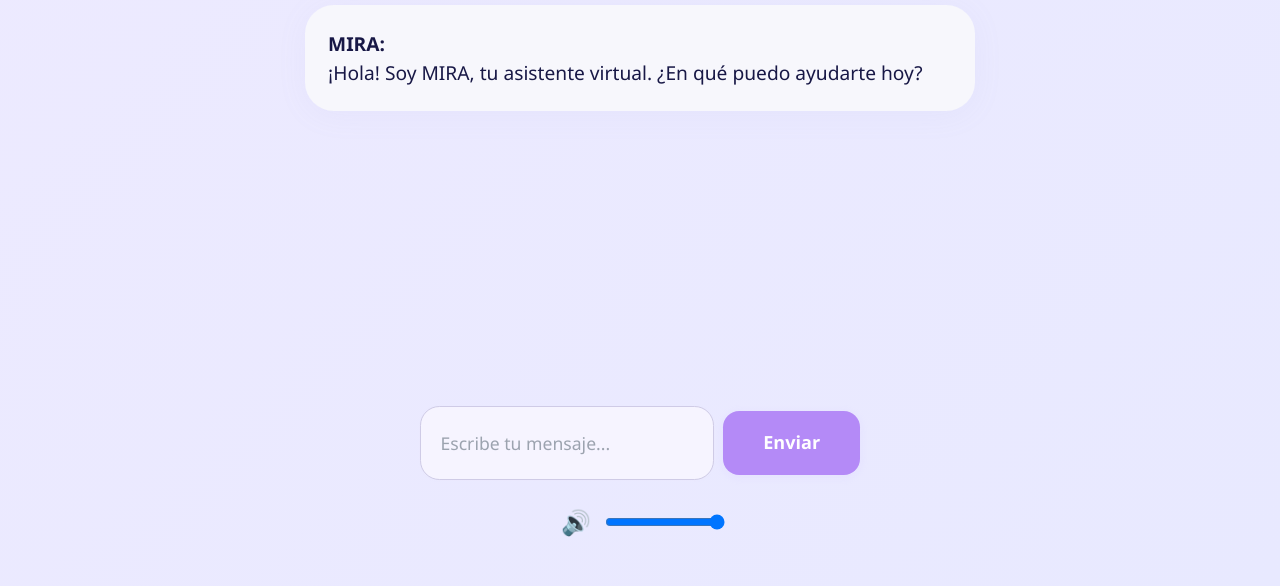
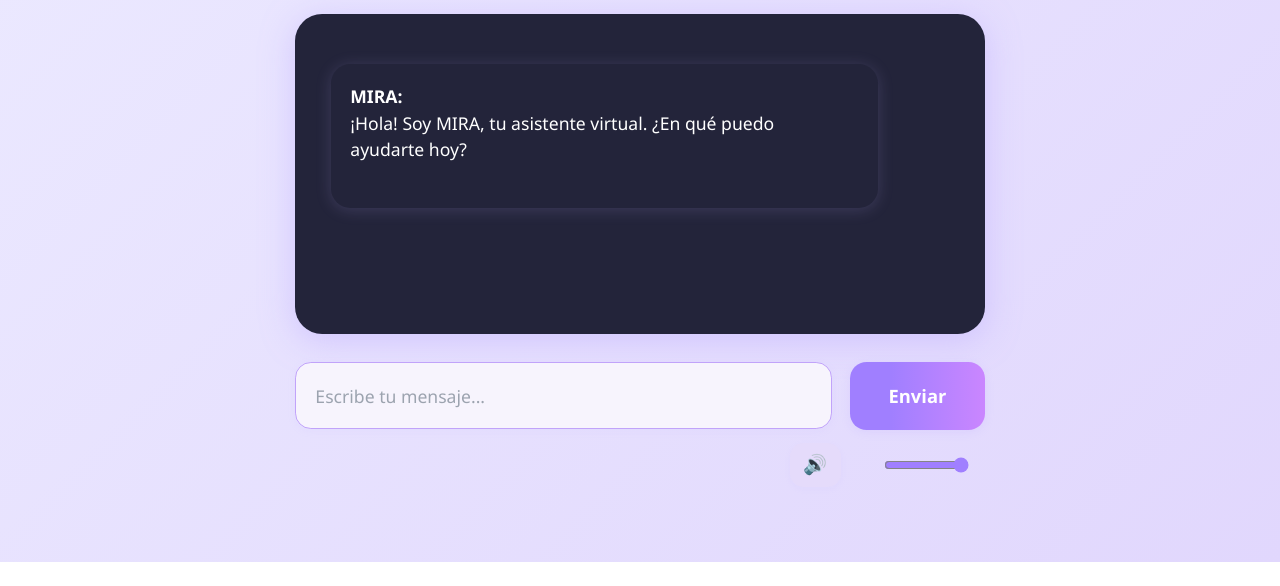
Before and after one commit to innova-space-edu/borrador, a plain HTML site: page index.html in a window 1280 px wide. Shown: the part 238-824 px from the top of the page. After the commit the page ends 800 px from the top, so only its background shows below. Drawn offline with nearby package versions, Linux system fonts and the light colour scheme.

Commit message:
Update index.html

```diff
--- a/index.html
+++ b/index.html
@@ -9,154 +9,181 @@
   <script src="https://cdn.jsdelivr.net/npm/mathjax@3/es5/tex-mml-chtml.js"></script>
   <style>
     body {
-      background: linear-gradient(135deg, #edeaff 0%, #e8e9ff 100%);
+      background: linear-gradient(135deg, #eceaff 0%, #e1d7fd 100%);
       min-height: 100vh;
-      font-family: 'Segoe UI', sans-serif;
-      margin: 0;
+      font-family: 'Segoe UI', Arial, sans-serif;
+    }
+    #main-container {
+      max-width: 900px;
+      margin: 0 auto;
+      padding: 2.5rem 1rem 0 1rem;
+      display: flex;
+      flex-direction: column;
+      align-items: center;
+      min-height: 100vh;
     }
     #avatar-mira {
-      width: 120px;   /* AVATAR GRANDE */
-      height: 120px;
-      margin: 0 auto;
+      width: 98px;
+      height: 98px;
+      margin-bottom: 0.7rem;
+      margin-top: 1.3rem;
+      border-radius: 2.5rem;
+      box-shadow: 0 6px 32px #bbaaff80;
+      background: #f6f7ff;
       display: block;
-      transition: filter 0.3s, opacity 0.3s;
-      filter: drop-shadow(0 0 32px #b48af7) grayscale(0.2) brightness(1.08);
     }
     #avatar-mira.pulse {
-      animation: halo-glow 1.4s infinite alternate;
-      filter: drop-shadow(0 0 44px #96f7f3) brightness(1.25);
+      animation: halo-glow 1.2s infinite alternate;
+      filter: drop-shadow(0 0 24px #a855f7) brightness(1.15);
     }
     @keyframes halo-glow {
-      from { filter: drop-shadow(0 0 20px #98a6ea) brightness(1.1);}
-      to { filter: drop-shadow(0 0 70px #60f6e9) brightness(1.25);}
+      from { filter: drop-shadow(0 0 16px #4f46e5) brightness(1.13);}
+      to { filter: drop-shadow(0 0 40px #38bdf8) brightness(1.45);}
     }
     .bubble-mira {
-      background: #f7f7fc;
-      color: #181846;
-      margin: 1.3em auto 0.7em auto;
-      max-width: 670px;
-      width: 90vw;
-      border-radius: 1.5em;
-      padding: 1.3em 1.7em 1.2em 1.2em;
-      font-size: 1.2rem;
-      box-shadow: 0 4px 32px #8f99d811;
+      background: #23243a;
+      color: #fff;
+      margin: 0.7em 0 0.7em 0;
+      border-radius: 1.1em;
+      padding: 1.1em 1.5em 1.1em 1.1em;
+      max-width: 86%;
+      font-size: 1.1rem;
+      box-shadow: 0 2px 16px #beadff2c;
+      text-align: left;
+      white-space: pre-wrap;
+      overflow-x: auto;
+      word-break: break-word;
+      margin-left: 0.5em;
     }
     .bubble-user {
-      background: #e3d7fd;
-      color: #5f3896;
-      max-width: 540px;
-      width: 84vw;
-      margin: 1.2em auto 0.2em auto;
-      border-radius: 1.5em 1.5em 0.9em 1.5em;
-      padding: 1em 1.2em 0.9em 1em;
-      font-size: 1.13rem;
-      font-weight: 500;
-      text-align: right;
-      box-shadow: 0 2px 16px #bb99ff20;
-    }
-    .chat-mainarea {
-      width: 100vw;
-      max-width: 850px;
-      margin: 0 auto;
-      min-height: 74vh;
-      display: flex;
-      flex-direction: column;
-      justify-content: flex-end;
-      padding-bottom: 2em;
+      background: #e6dcfa;
+      color: #432d87;
+      border-radius: 1.1em;
+      padding: 1.1em 1.5em 1.1em 1.1em;
+      max-width: 80%;
+      margin: 0.6em 0 0.6em auto;
+      font-size: 1.1rem;
+      text-align: left;
+      box-shadow: 0 2px 12px #bbaaff18;
+      white-space: pre-wrap;
+      overflow-x: auto;
+      word-break: break-word;
     }
     #chat-history {
-      flex: 1 1 auto;
+      background: #23243a;
+      border-radius: 1.5em;
+      padding: 2.1em 1.5em 2em 1.5em;
+      min-height: 320px;
+      max-height: 430px;
+      width: 96vw;
+      max-width: 690px;
+      margin: 1.2em 0 0.5em 0;
       overflow-y: auto;
-      margin-bottom: 1.3em;
-      max-height: 60vh;
-      min-height: 260px;
+      font-size: 1.13rem;
+      box-shadow: 0 6px 32px #bbaaff80;
     }
-    #user-input-area {
-      max-width: 740px;
-      margin: 0 auto;
+    #input-area {
       display: flex;
-      flex-direction: column;
-      gap: 0.8em;
-    }
-    #user-input-box {
-      display: flex;
-      gap: 0.6em;
+      width: 100%;
+      max-width: 690px;
       align-items: center;
+      margin: 1.2em 0 0.7em 0;
     }
     #user-input {
-      flex: 1 1 auto;
-      padding: 1.3em 1.1em;
-      border-radius: 1.1em;
-      border: 1.7px solid #cfcbe6;
-      background: #f6f4ff;
+      flex: 1;
+      padding: 1.1em;
+      border-radius: 0.9em;
       font-size: 1.1em;
-      color: #29265b;
-      box-shadow: 0 0.5px 2px #ebe9fa6a;
-      transition: border .2s;
-    }
-    #user-input:focus {
-      border: 1.7px solid #7b5be8;
+      border: 1.7px solid #c1a3fa;
+      background: #f7f4fd;
+      color: #23243a;
+      margin-right: 1em;
+      box-shadow: 0 2px 9px #bbaaff13;
       outline: none;
-      background: #fcfbfe;
     }
     #send-btn {
-      background: #b48af7;
-      color: #fff;
+      padding: 1.1em 2.1em;
+      font-size: 1.15em;
       font-weight: 600;
       border-radius: 0.9em;
-      padding: 1em 2.2em;
+      background: linear-gradient(90deg, #a07fff 30%, #ca86ff 100%);
+      color: #fff;
       border: none;
-      font-size: 1.13em;
-      box-shadow: 0 2px 9px #cdb6ff2a;
-      transition: background 0.18s;
+      cursor: pointer;
+      box-shadow: 0 2px 9px #bbaaff35;
+      transition: background 0.15s;
     }
     #send-btn:hover {
-      background: #8855e6;
+      background: linear-gradient(90deg, #b98fff 0%, #d6a4ff 100%);
+    }
+    #controls-bar {
+      width: 100%;
+      max-width: 690px;
+      display: flex;
+      align-items: center;
+      gap: 1.4em;
+      margin-bottom: 1.1em;
+      margin-top: 0.1em;
+      justify-content: flex-end;
+    }
+    #mute-btn {
+      padding: 0.4em 0.7em;
+      background: #e5dbfb;
+      color: #512fb5;
+      border-radius: 0.7em;
+      font-size: 1.2em;
+      border: none;
       cursor: pointer;
-    }
-    #volume-controls {
-      margin: 0.7em auto 0 auto;
-      text-align: center;
+      margin-right: 1.1em;
+      box-shadow: 0 2px 6px #bbaaff11;
+      display: flex;
+      align-items: center;
+      gap: 0.3em;
     }
     #volume-slider {
-      width: 120px;
-      vertical-align: middle;
-      margin-left: 10px;
+      width: 85px;
+      accent-color: #a07fff;
+      margin-right: 1em;
     }
-    #mute-btn {
-      margin-left: 6px;
-      font-size: 1.5em;
-      background: none;
-      border: none;
-      cursor: pointer;
-      vertical-align: middle;
-      color: #7b5be8;
+    @media (max-width: 900px) {
+      #main-container { padding: 1.2rem 0.2rem;}
+      #chat-history, #input-area, #controls-bar { max-width: 98vw; }
+    }
+    @media (max-width: 650px) {
+      #avatar-mira { width: 68px; height: 68px; }
+      #chat-history { padding: 1.1em 0.6em 1em 0.6em; }
+      #input-area { margin: 0.8em 0 0.4em 0; }
     }
   </style>
 </head>
 <body>
-  <!-- AVATAR GRANDE Y TÍTULO -->
-  <div style="text-align:center;margin-top:1.5em;">
-    <img id="avatar-mira" src="avatar_mira.svg" alt="MIRA Avatar">
-    <h1 style="margin:0.1em 0 0.25em 0;font-size:2.5em;font-weight:900;color:#3a329a;">Asistente IA - MIRA</h1>
+  <div id="main-container">
+    <!-- Avatar y título -->
+    <div style="display:flex; flex-direction:column; align-items:center;">
+      <img id="avatar-mira" src="avatar_mira.png" alt="Avatar MIRA" />
+    </div>
+    <h2 class="text-4xl font-bold mt-2 mb-3 text-center text-[#423ba0] select-none" style="letter-spacing:0.03em;">
+      Asistente IA - MIRA
+    </h2>
+
+    <!-- Chat history bubbles -->
+    <div id="chat-history" aria-live="polite"></div>
+
+    <!-- Input area -->
+    <form id="input-area" autocomplete="off" onsubmit="event.preventDefault(); sendMessage();">
+      <input type="text" id="user-input" placeholder="Escribe tu mensaje..." autocomplete="off" aria-label="Escribe tu mensaje"/>
+      <button id="send-btn" type="button">Enviar</button>
+    </form>
+
+    <!-- Barra de control volumen/mute -->
+    <div id="controls-bar">
+      <button id="mute-btn" title="Mutear/activar voz">
+        <span id="mute-icon">🔊</span>
+      </button>
+      <input id="volume-slider" type="range" min="0" max="100" value="100" title="Volumen" />
+    </div>
   </div>
-  <!-- ZONA DE CHAT PRINCIPAL -->
-  <main class="chat-mainarea">
-    <section id="chat-history">
-      <div class="bubble-mira"><strong>MIRA:</strong> ¡Hola! Soy MIRA, tu asistente virtual. ¿En qué puedo ayudarte hoy?</div>
-    </section>
-    <section id="user-input-area">
-      <div id="user-input-box">
-        <input id="user-input" type="text" autocomplete="off" placeholder="Escribe tu mensaje..." />
-        <button id="send-btn">Enviar</button>
-      </div>
-      <!-- Volumen debajo del input -->
-      <div id="volume-controls">
-        <button id="mute-btn" title="Voz activada"><span id="mute-icon">🔊</span></button>
-        <input id="volume-slider" type="range" min="0" max="100" value="100">
-      </div>
-    </section>
-  </main>
+
   <script src="chat.js"></script>
 </body>
 </html>
```
